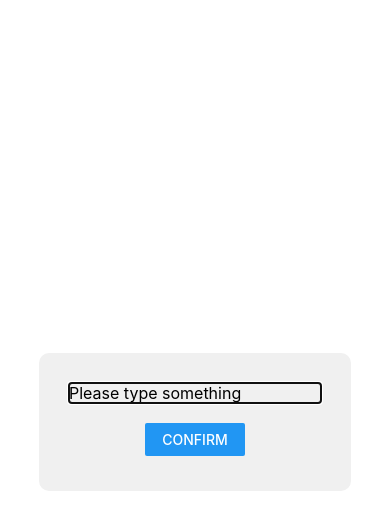
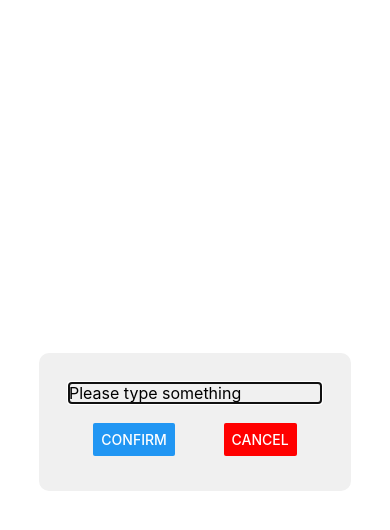
Before and after one commit to Gnblink0/gina_mobile, a React Native app: screen / in a window 390 px wide. Both pictures are taken after a click on the button "ADD A GOAL". Shown: the top 530 px of the page. Built offline with nearby package versions, Linux system fonts and the light colour scheme.

Commit message:
Added a cancel button in the Input component that prompts the user for confirmation before closing the modal.

```diff
--- a/App.tsx
+++ b/App.tsx
@@ -1,5 +1,5 @@
 import { StatusBar } from 'expo-status-bar';
-import { StyleSheet, Text, TextInput, View, Modal, Button } from 'react-native';
+import { StyleSheet, Text, View, Button } from 'react-native';
 import Header from './components/Header';
 import Input from './components/Input';
 import { useState } from 'react';
@@ -16,6 +16,10 @@ export default function App() {
     setIsModalVisible(false);
   }
 
+  function handleCancel() {
+    setIsModalVisible(false);
+  }
+
   return (
     <View style={styles.container}>
       <Header appName={appName} />
@@ -26,7 +30,8 @@ export default function App() {
       />
       <Input
         autoFocus={true}
-        InputHandler={handleInputData}
+        onInput={handleInputData}
+        onCancel={handleCancel}
         visible={isModalVisible}
       />
       <Text>My goal: {inputText}</Text>
--- a/components/Input.tsx
+++ b/components/Input.tsx
@@ -1,13 +1,14 @@
-import { Button, StyleSheet, Text, TextInput, View, Modal } from 'react-native'
+import { Button, StyleSheet, Text, TextInput, View, Modal, Alert } from 'react-native'
 import React, { useState } from 'react'
 
 interface InputProps {
   autoFocus?: boolean;
-  InputHandler: (text: string) => void;
+  onInput: (text: string) => void;
+  onCancel: () => void;
   visible: boolean;
 }
 
-export default function Input({ autoFocus, InputHandler, visible }: InputProps) {
+export default function Input({ autoFocus, onInput, onCancel, visible }: InputProps) {
   const [text, setText] = useState('');
   const [charCount, setCharCount] = useState(0);
   const [isFocused, setIsFocused] = useState(true);
@@ -18,8 +19,19 @@ export default function Input({ autoFocus, InputHandler, visible }: InputProps)
   };
 
   const handleConfirm = () => {
-    InputHandler(text);
+    onInput(text);
     setCharCount(0);
+  };
+
+  const handleCancel = () => {
+    Alert.alert(
+      'Cancel',
+      'Are you sure you want to cancel?',
+      [
+        { text: 'No', style: 'cancel' },
+        { text: 'OK', onPress: () => onCancel() },
+      ]
+    );
   };
 
   return (
@@ -56,6 +68,11 @@ export default function Input({ autoFocus, InputHandler, visible }: InputProps)
             <Button
               title="Confirm"
               onPress={handleConfirm}
+            />
+            <Button
+              title="Cancel"
+              onPress={handleCancel}
+              color="red"
             />
           </View>
         </View>
@@ -94,8 +111,13 @@ const styles = StyleSheet.create({
     textAlign: 'center',
   },
   buttonContainer: {
-    width: '40%',
+    flexDirection: 'row',
+    justifyContent: 'space-around',
+    width: '100%',
     marginTop: 5,
     marginBottom: 5,
   },
+  button: {
+    width: '40%',  // 每个按钮占40%宽度
+  },
 });
```
